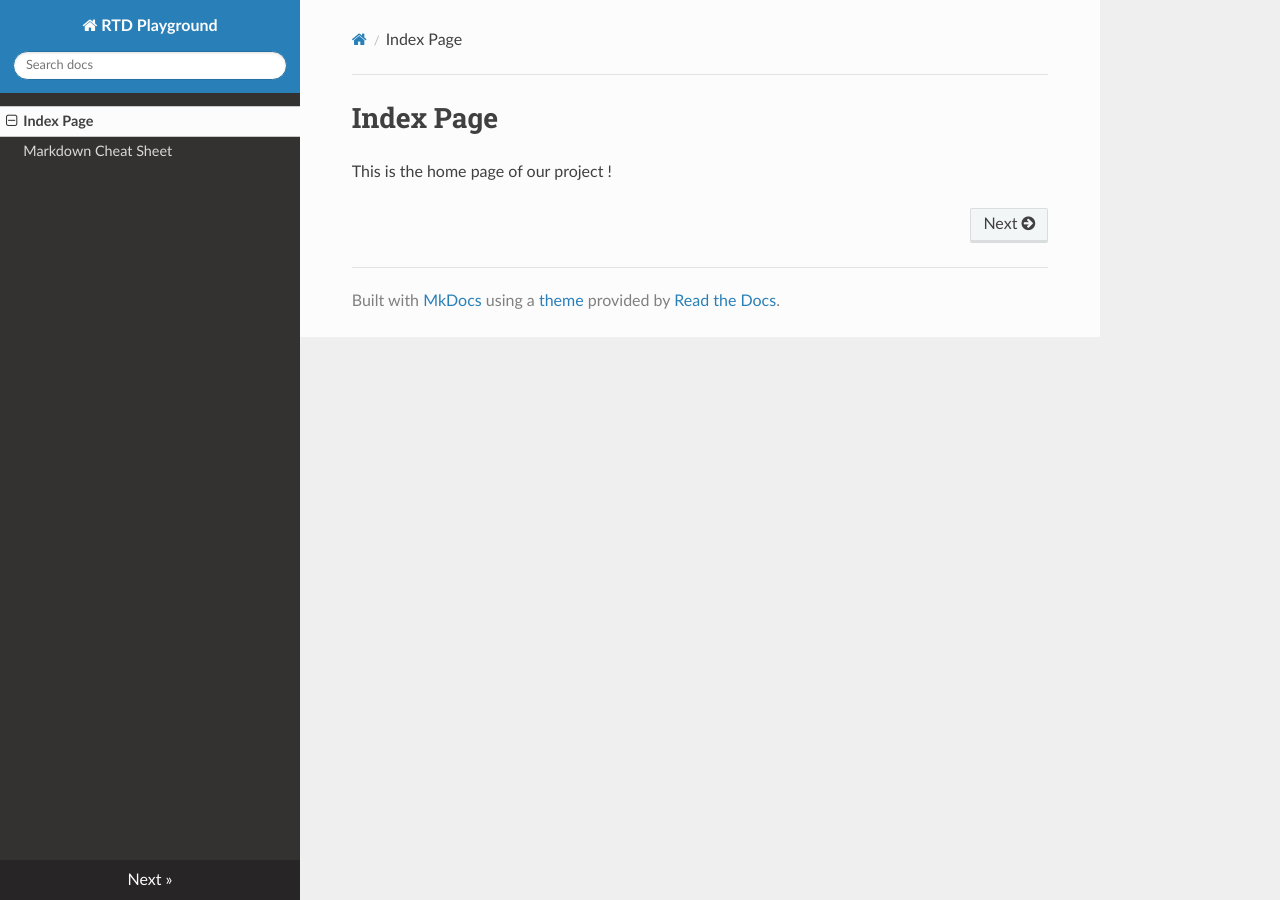
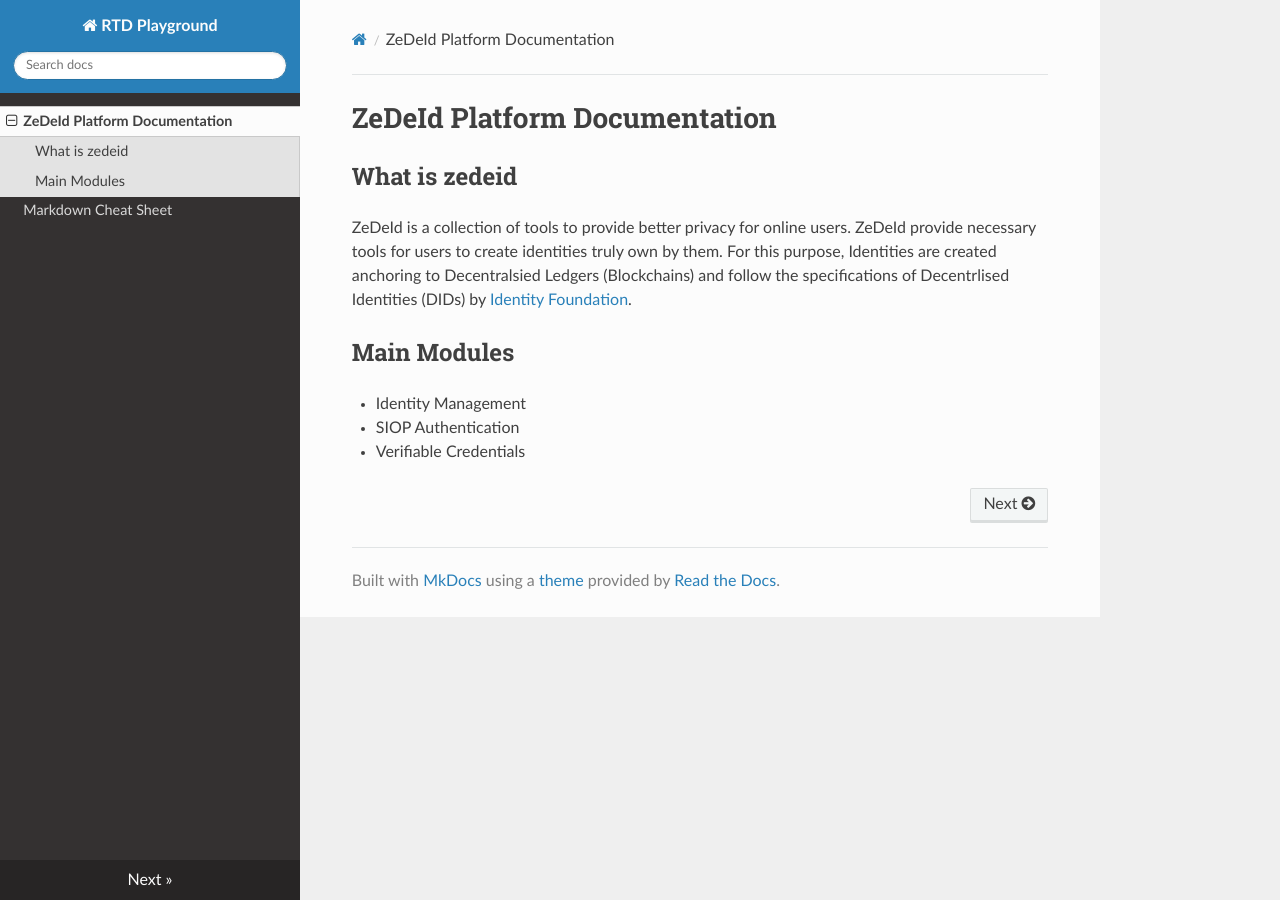
Before and after one commit to RadicalLedger/zedeid-platform-docs, an MkDocs documentation site: the page built from docs/index.md, in a window 1280 px wide. Built offline with MkDocs 1.6.1, drawn with Linux system fonts in a browser that asks for light colours; nearby versions of some CDN libraries; old or Windows-style settings are respelled for this version of MkDocs.

Commit message:
update 1

```diff
--- a/docs/index.md
+++ b/docs/index.md
@@ -1,3 +1,10 @@
-# Index Page
 
-This is  the home page of our project !
+# ZeDeId Platform Documentation
+
+## What is zedeid
+ZeDeId is a collection of tools to provide better privacy for online users. ZeDeId provide necessary tools for users to create identities truly own by them. For this purpose, Identities are created anchoring to Decentralsied Ledgers (Blockchains) and follow the specifications of Decentrlised Identities (DIDs) by [Identity Foundation](http://identity.foundation/).
+
+## Main Modules
+ - Identity Management
+ - SIOP Authentication
+ - Verifiable Credentials
```
Also changed, not shown: docs/markdown-cheat-sheet.md (+2 -0 lines).
